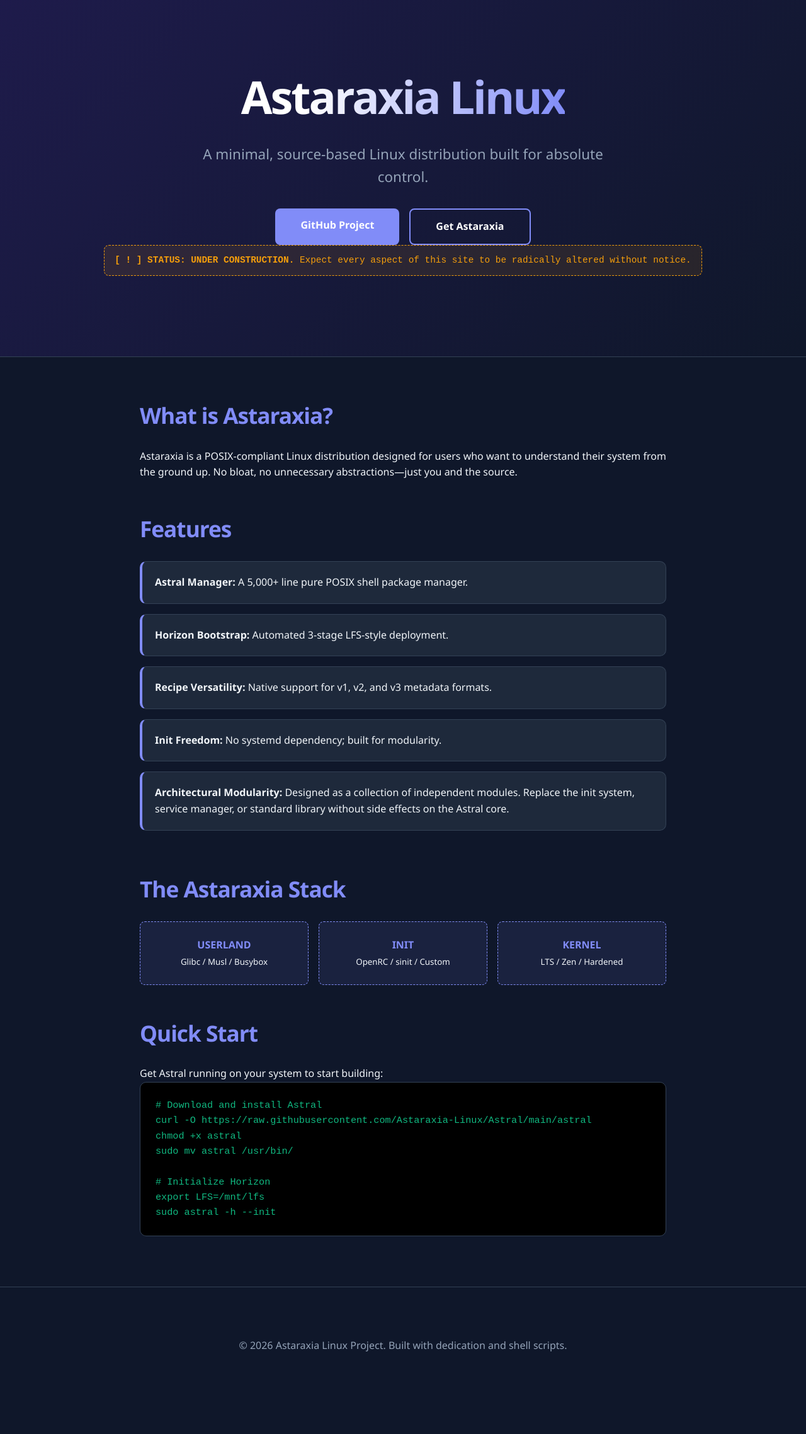
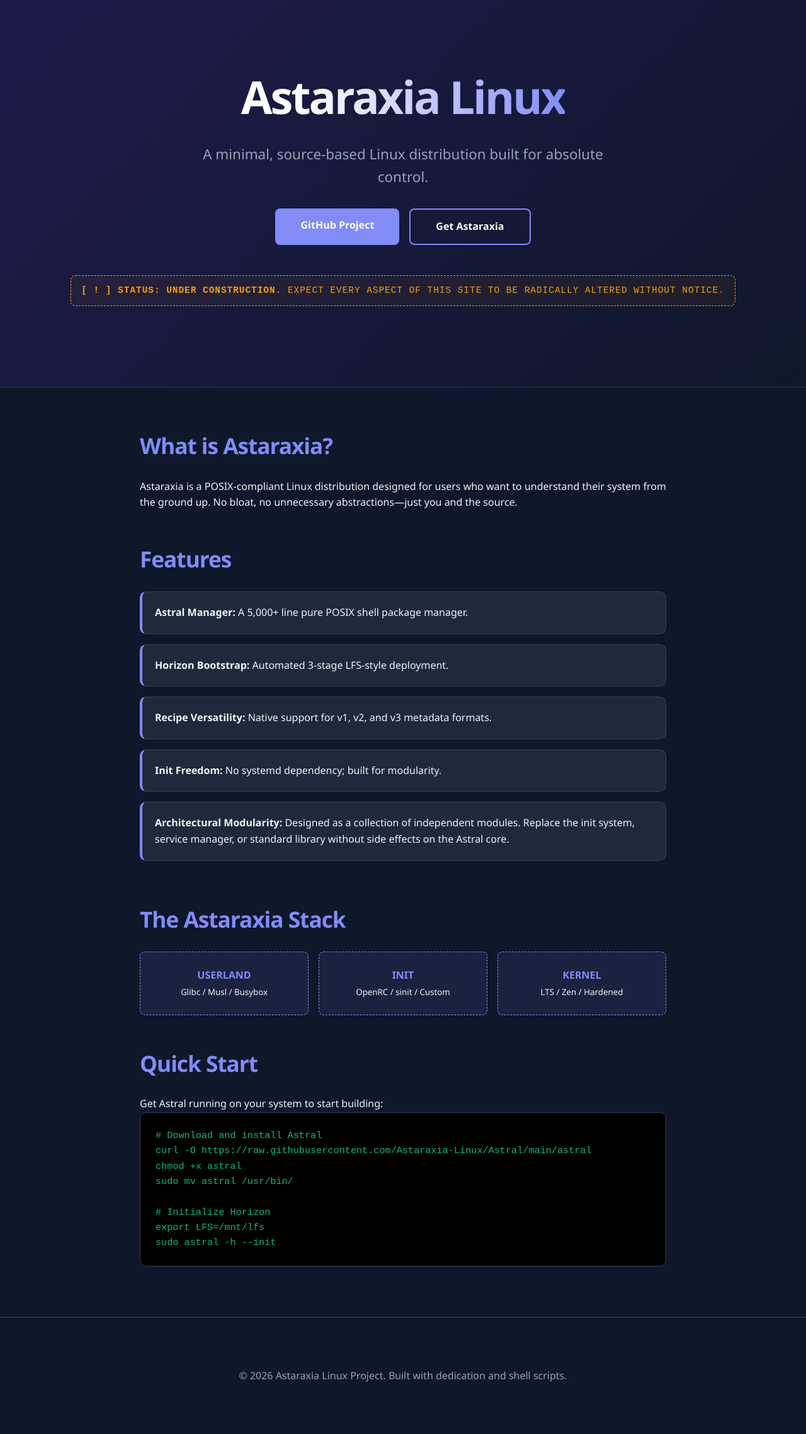
Before and after one commit to Astaraxia-Linux/astaraxia-linux.github.io, a Jekyll site: the page index.html, which Jekyll copies as it is, in a window 1280 px wide. Shown: the whole page at 63% size. Built offline with Jekyll 4.4.1, drawn with Linux system fonts in a browser that asks for light colours; before the commit the page ends 2229 px from its top, so only the background shows below that.

Commit message:
Update index.html

```diff
--- a/index.html
+++ b/index.html
@@ -134,6 +134,11 @@
             margin-bottom: 2rem;
             display: inline-block;
             font-family: 'JetBrains Mono', monospace;
+            margin-top: 3rem;
+            /* bored */
+            letter-spacing: 1px;
+            text-transform: uppercase;
+            background: rgba(245, 158, 11, 0.05);
         }
 
         @media (max-width: 768px) {
```
